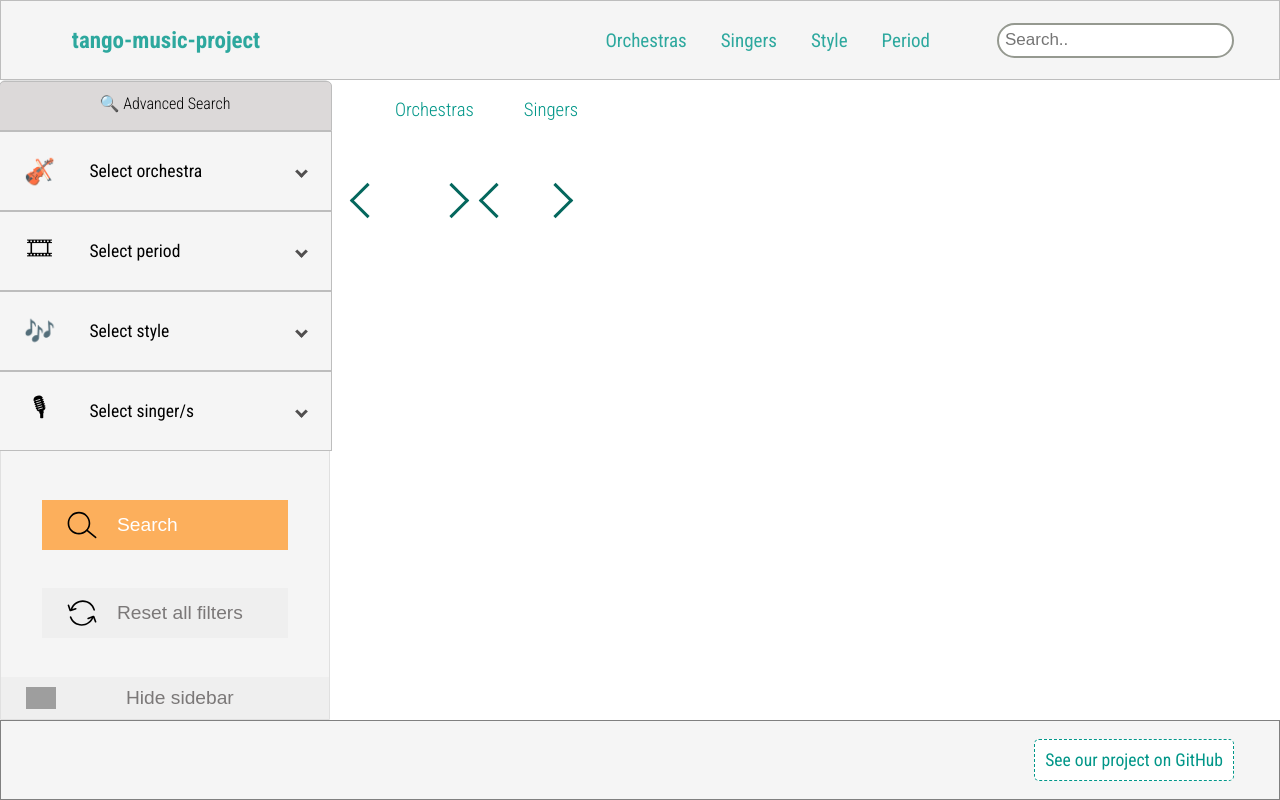
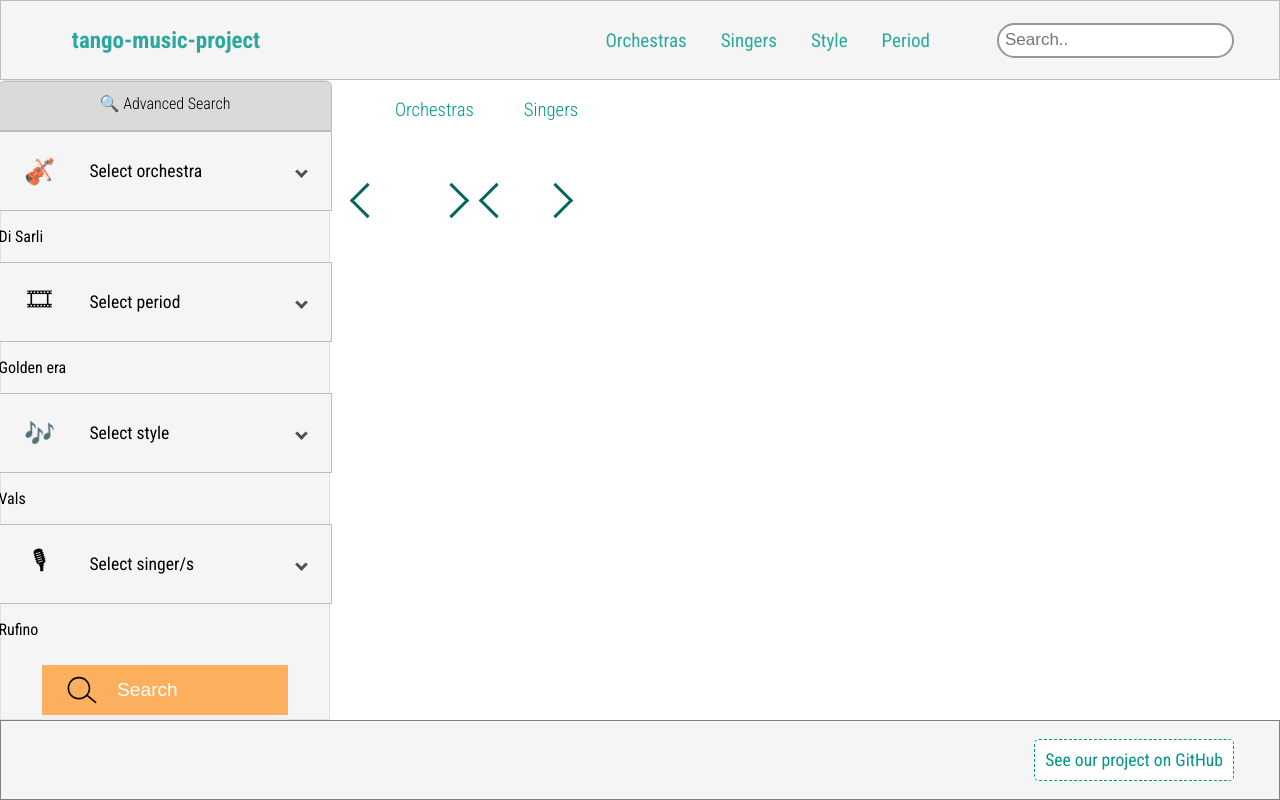
Before and after one commit to kolaroski/tango-music, a React app in the folder frontend/: page / in a window 1280 px wide. Both pictures are taken after a click on the button 301 px from the left and 411 px from the top of the page. Built offline with nearby package versions, Linux system fonts and the light colour scheme; no server answers; grey boxes are pictures that could not be loaded.

Commit message:
start developing advanced options for sidebar

```diff
--- a/frontend/src/components/OptionsItem.tsx
+++ b/frontend/src/components/OptionsItem.tsx
@@ -1,35 +1,60 @@
 import "./OptionsItem.css";
 
 export interface OptionsItemProps {
+  // key: number;
   heading: string;
   emoji: string;
+  options: string;
   hidden: string;
+  advancedHidden: string;
+  toggleAdvancedHandler: (event: React.MouseEvent<HTMLDivElement>) => void;
 }
 
 const OptionsItem: React.FC<OptionsItemProps> = ({
+  // key,
   heading,
   emoji,
+  options,
   hidden,
+  advancedHidden,
+  toggleAdvancedHandler,
 }): JSX.Element => {
   return (
     <>
-      <div className="OptionsItemBox">
+      <div className="OptionsItemBox" onClick={toggleAdvancedHandler}>
         <div className="emoji">{emoji}</div>
         <div className={`optionHeading ${hidden}`}>{heading}</div>
         <button className={`arrowDown ${hidden}`}></button>
         <br />
       </div>
-      {/* <div className="advancedOptions">
-        <ul>
-          <li>
-            <input type="checkbox" />
-            Option 1
-          </li>
-          <li>
-            <input type="checkbox" />
-            Option 2
-          </li>
-        </ul>
+      <div>
+        <p className={advancedHidden}>{options}</p>
+      </div>
+      {/* <div>
+        <div
+          // id={`option{key}`}
+          // id="options2"
+          className={`multipleSelection ${advancedHidden}`}
+        >
+          <div id="checkBoxes">
+            <label htmlFor="first">
+              <input type="checkbox" id="first" />
+              checkBox1
+            </label>
+            <label htmlFor="second">
+              <input type="checkbox" id="second" />
+              checkBox2
+            </label>
+            <label htmlFor="third">
+              <input type="checkbox" id="third" />
+              checkBox3
+            </label>
+            <label htmlFor="fourth">
+              <input type="checkbox" id="fourth" />
+              checkBox4
+            </label>
+          </div>
+        </div>
       </div> */}
     </>
   );
--- a/frontend/src/containers/SideBar.tsx
+++ b/frontend/src/containers/SideBar.tsx
@@ -11,25 +11,36 @@ const SideBar: React.FC = (): JSX.Element => {
   const toggleCollapsedClass = inactive ? "collapsed" : "";
   const toggleHiddenClass = inactive ? "hidden" : "";
 
-  // const [open, setOpen] = useState(false);
-  // const toggleAdvancedOptions = open ? "hidden" : "";
+  const [open, setOpen] = useState(false);
+  const toggleAdvancedOptions = open ? "" : "hidden";
+  const toggleAdvancedHandler = (index: number) => {
+    setOpen(!open);
+  };
 
-  const optionsInput: Array<{ emoji: string; heading: string }> = [
+  const optionsInput: Array<{
+    emoji: string;
+    heading: string;
+    options: string;
+  }> = [
     {
       emoji: "🎻 ",
       heading: "Select orchestra",
+      options: "Di Sarli",
     },
     {
       emoji: "🎞 ",
       heading: "Select period",
+      options: "Golden era",
     },
     {
       emoji: "🎶 ",
       heading: "Select style",
+      options: "Vals",
     },
     {
       emoji: "🎙 ",
       heading: "Select singer/s",
+      options: "Rufino",
     },
   ];
 
@@ -41,19 +52,23 @@ const SideBar: React.FC = (): JSX.Element => {
         </h3>
 
         {optionsInput.map(
-          (option: { emoji: string; heading: string }, index: number) => (
+          (
+            option: { emoji: string; heading: string; options: string },
+            index: number
+          ) => (
             <OptionsItem
               key={index}
               emoji={option.emoji}
               heading={option.heading}
+              options={option.options}
               hidden={toggleHiddenClass}
+              advancedHidden={toggleAdvancedOptions}
+              // toggleAdvancedHandler={toggleAdvancedHandler}
+              toggleAdvancedHandler={() => toggleAdvancedHandler(index)}
             />
           )
         )}
       </div>
-
-      {/* <button onClick={() => setOpen(!open)}>show/hide</button>
-      <div className={toggleAdvancedOptions}>Lorem ipsum</div> */}
 
       <Button
         buttonName={`${inactive ? "" : "Search"}`}
```
